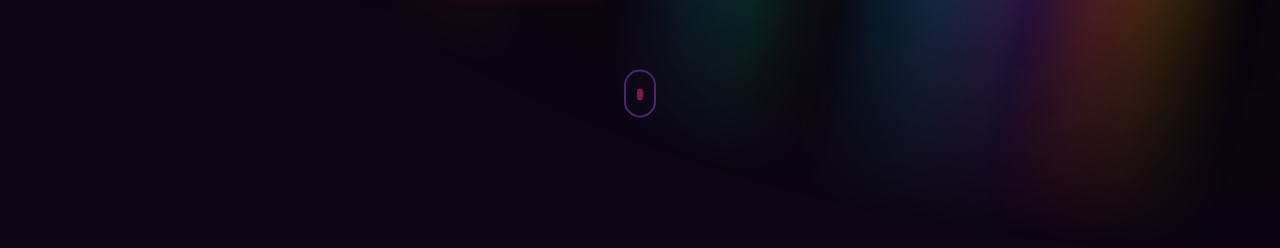
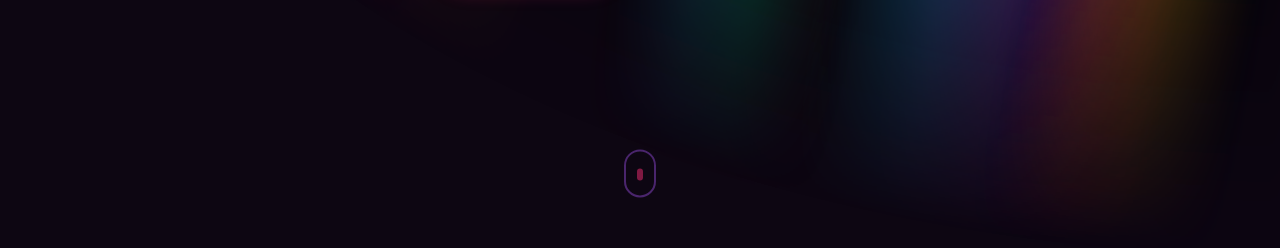
Before and after one commit to Milosaur777/anime-artist-portfolio, a Next.js app: page / in a window 1280 px wide. Shown: the part 542-790 px from the top of the page. Built offline with nearby package versions, Linux system fonts and the light colour scheme.

Commit message:
fix: scroll indicator position, double particles with pink, Otakon color match Anime Expo

```diff
--- a/src/app/page.tsx
+++ b/src/app/page.tsx
@@ -66,10 +66,10 @@ export default function Home() {
   const { scrollYProgress } = useScroll({ target: containerRef });
   const heroY = useTransform(scrollYProgress, [0, 0.2], [0, -80]);
   const [particles] = useState(() =>
-    Array.from({ length: 20 }, (_, i) => ({
+    Array.from({ length: 40 }, (_, i) => ({
       id: i,
       delay: Math.random() * 10,
-      color: ["#FF2D78", "#A855F7", "#22D3EE", "#FFD700", "#E91E8C"][Math.floor(Math.random() * 5)],
+      color: ["#FF2D78", "#A855F7", "#22D3EE", "#E91E8C", "#E91E8C", "#E91E8C"][Math.floor(Math.random() * 6)],
       size: 2 + Math.random() * 6,
       left: `${Math.random() * 100}%`
     }))
@@ -207,8 +207,8 @@ export default function Home() {
 
           {/* Scroll indicator */}
           <motion.div
-            className="absolute bottom-10 left-1/2 -translate-x-1/2"
-            animate={{ y: [0, 10, 0] }}
+            className="absolute bottom-0 left-1/2 -translate-x-1/2 translate-y-8"
+            animate={{ y: [8, 18, 8] }}
             transition={{ duration: 2, repeat: Infinity }}
           >
             <div className="w-8 h-12 rounded-full border-2 border-[#A855F7]/40 flex items-start justify-center p-2">
@@ -408,7 +408,7 @@ export default function Home() {
             {[
               { name: "Anime Expo", date: "July 4-7, 2026", location: "Los Angeles, CA", booth: "A-42", color: "#FF2D78" },
               { name: "Sakura-Con", date: "April 18-20, 2026", location: "Seattle, WA", booth: "B-15", color: "#A855F7" },
-              { name: "Otakon", date: "August 1-3, 2026", location: "Washington, DC", booth: "C-08", color: "#22D3EE" },
+              { name: "Otakon", date: "August 1-3, 2026", location: "Washington, DC", booth: "C-08", color: "#FF2D78" },
             ].map((con, i) => (
               <motion.div
                 key={con.name}
```
